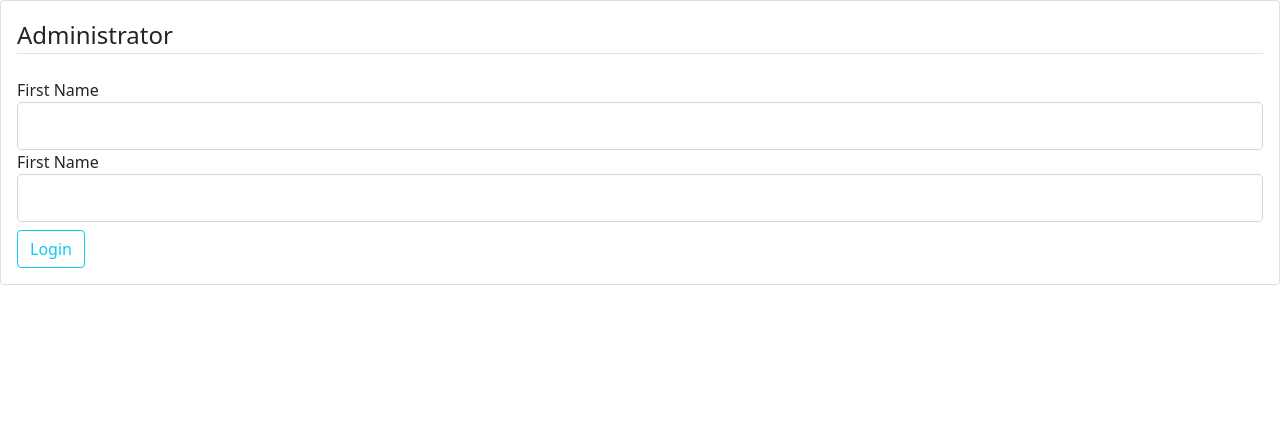
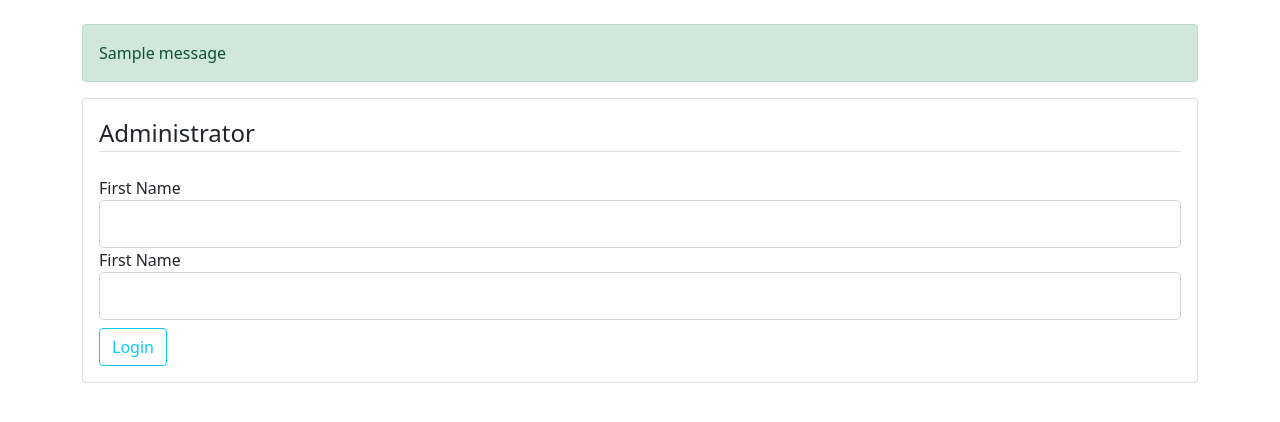
Before and after one commit to oumao/mastereg, a Flask app: page /admin/login in a window 1280 px wide. Shown: the top 422 px of the page. Run offline with Flask 2, Linux system fonts and the light colour scheme; tables that the repository leaves empty hold one stand-in row (values such as "Sample post"); one stand-in notice (Sample message) is shown.

Commit message:
Flash With Category Jinja

```diff
--- a/repomas/templates/base.html
+++ b/repomas/templates/base.html
@@ -17,7 +17,19 @@
 
 </head>
 <body>
-{% block content %}{% endblock %}
+  <div class="container mt-4">
+
+      {% with messages = get_flashed_messages(with_categories=true) %}
+        {% if messages %}
+          {% for category, message in messages %}
+            <div class="alert alert-{{category}}">
+                {{ message }}
+            </div>
+          {% endfor %}
+        {% endif %}
+      {% endwith %}
+      {% block content %}{% endblock %}
+  </div>
 <script src="https://cdn.jsdelivr.net/npm/bootstrap@5.0.0-beta2/dist/js/bootstrap.bundle.min.js"
 integrity="sha384-b5kHyXgcpbZJO/tY9Ul7kGkf1S0CWuKcCD38l8YkeH8z8QjE0GmW1gYU5S9FOnJ0"
 crossorigin="anonymous"></script>
```
